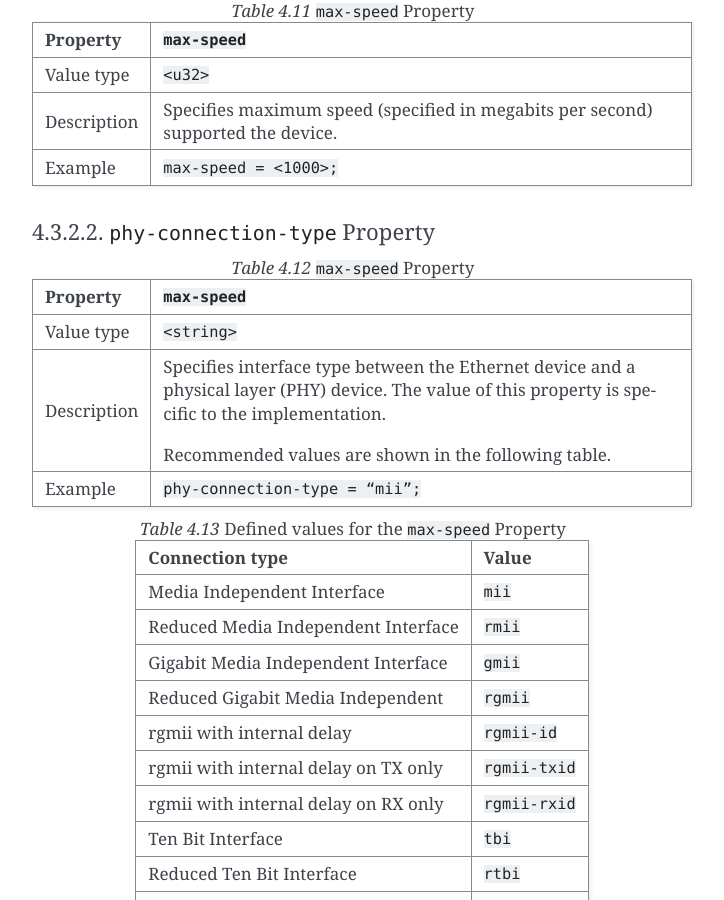
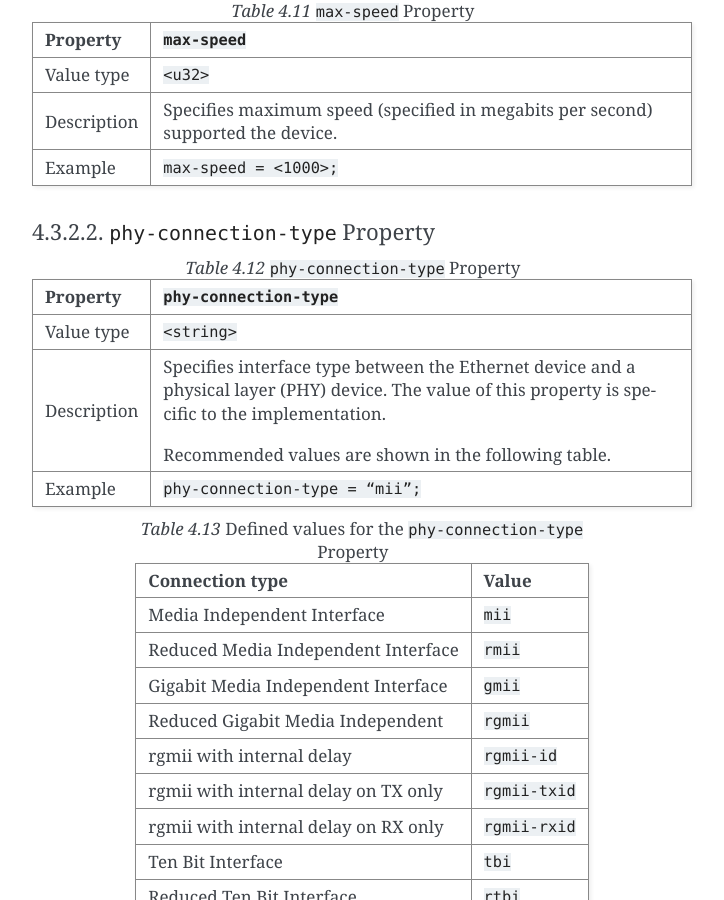
Before and after one commit to devicetree-org/devicetree-specification, a Sphinx documentation site: the page built from source/device-bindings.rst, in a window 1280 px wide and 900 px high, scrolled down 6080 px. Shown: the whole window, without its empty margins (388-1112 px from the left). Built offline with Sphinx 7.4.7, drawn with Linux system fonts in a browser that asks for light colours.

Commit message:
Fix property name, table and defined value for "phy-connection-type"
Table 4.12 describes the "phy-connection-type" property and its valid
values, not "max-speed" (which is at 4.11).

Signed-off-by: Florian Fainelli <f.fainelli@gmail.com>
Signed-off-by: Grant Likely <grant.likely@linaro.org>

```diff
--- a/source/device-bindings.rst
+++ b/source/device-bindings.rst
@@ -315,10 +315,10 @@ the network device class.
 ^^^^^^^^^^^^^^^^^^^^^^^^^^^^^^^^
 
 .. tabularcolumns:: | l J |
-.. table:: ``max-speed`` Property
+.. table:: ``phy-connection-type`` Property
 
    =========== ==============================================================
-   Property    ``max-speed``
+   Property    ``phy-connection-type``
    =========== ==============================================================
    Value type  ``<string>``
    Description Specifies interface type between the Ethernet device and a
@@ -330,7 +330,7 @@ the network device class.
    =========== ==============================================================
 
 .. tabularcolumns:: | l J |
-.. table:: Defined values for the ``max-speed`` Property
+.. table:: Defined values for the ``phy-connection-type`` Property
 
    ===================================== ============
    Connection type                       Value
```
